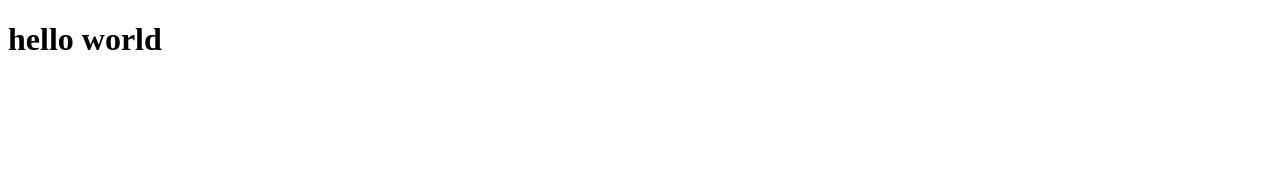
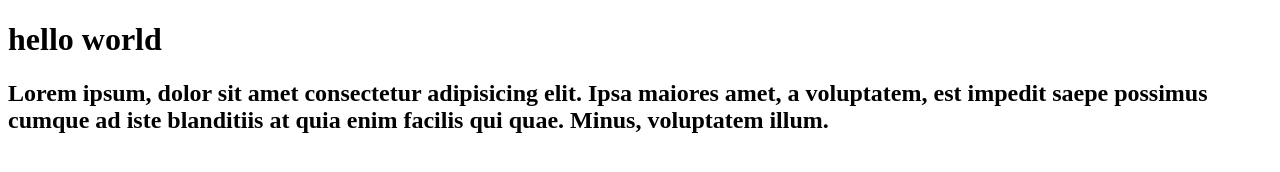
Before and after one commit to 020Thanakrit/020_Thanakrit_WebProgramming, a plain HTML site: page index.html in a window 1280 px wide. Drawn offline with Linux system fonts and the light colour scheme.

Commit message:
add code

```diff
--- a/index.html
+++ b/index.html
@@ -7,5 +7,6 @@
 </head>
 <body>
     <h1>hello world</h1>
+    <h2>Lorem ipsum, dolor sit amet consectetur adipisicing elit. Ipsa maiores amet, a voluptatem, est impedit saepe possimus cumque ad iste blanditiis at quia enim facilis qui quae. Minus, voluptatem illum.</h2>
 </body>
 </html>
```
